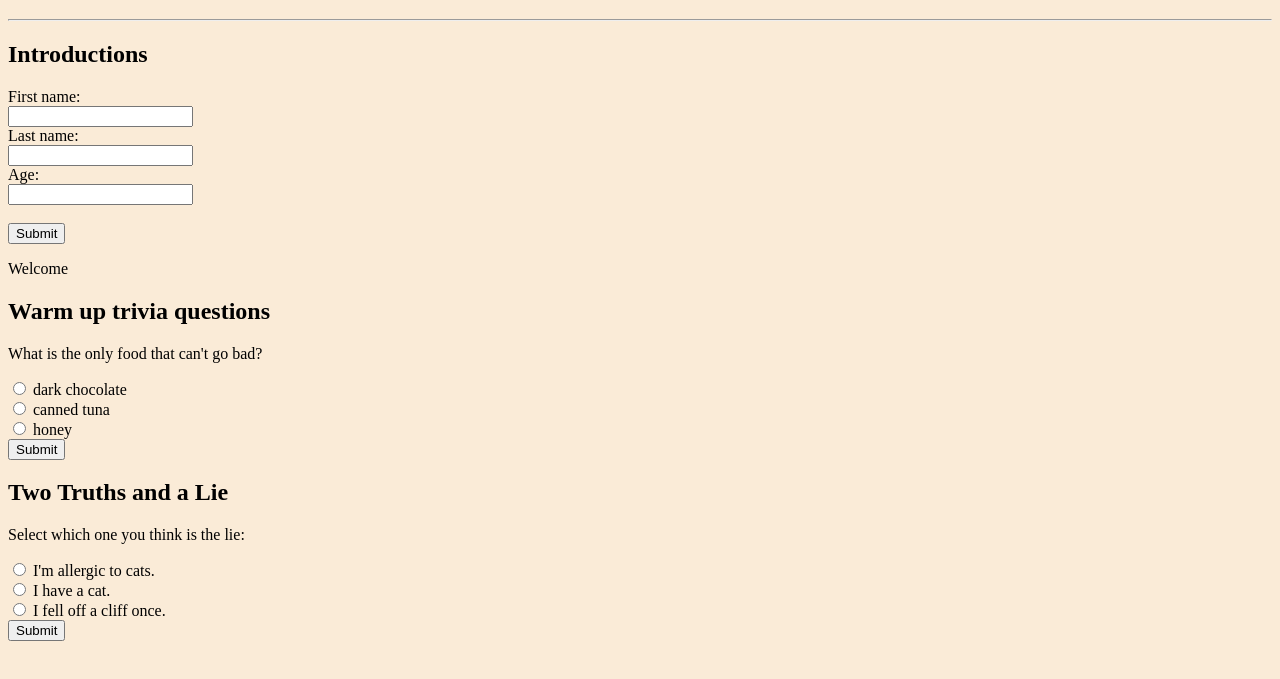
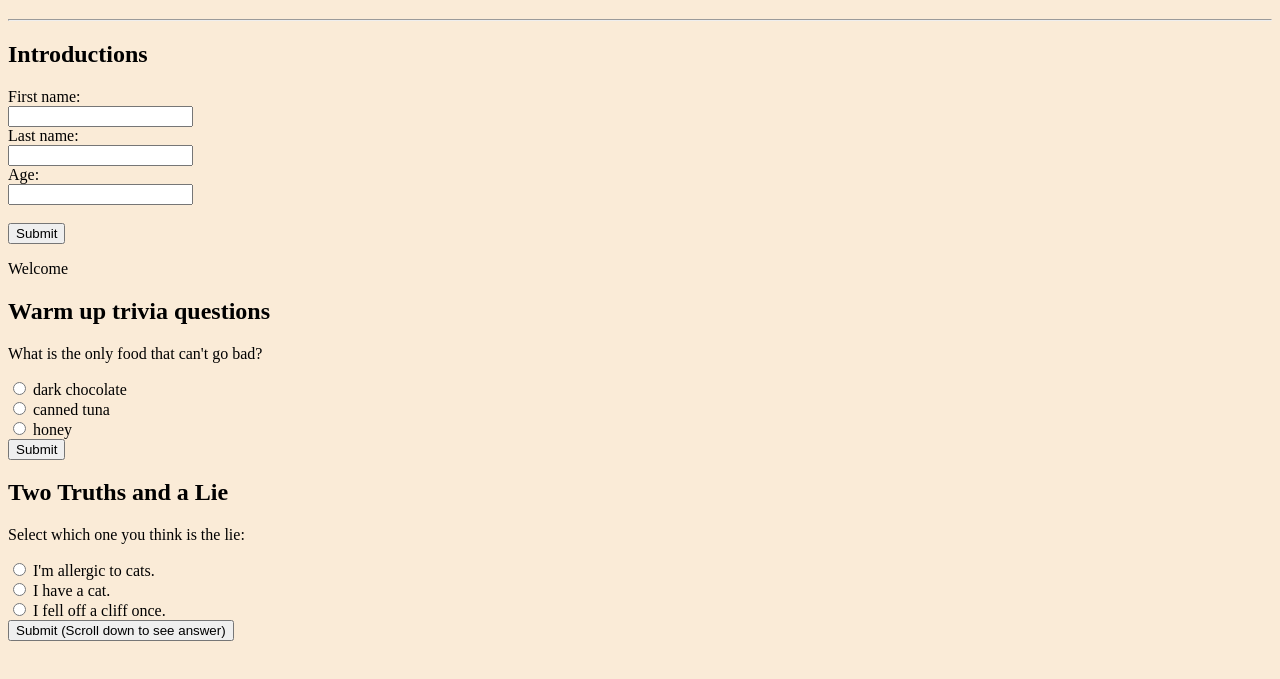
Before and after one commit to epicelel/day14_forms, a plain HTML site: page index.html in a window 1280 px wide. Shown: the part 61-740 px from the top of the page. Drawn offline with Linux system fonts and the light colour scheme.

Commit message:
second commit

```diff
--- a/index.html
+++ b/index.html
@@ -45,7 +45,7 @@
         <input type="radio" name="truthlie" id="lie">
         <label for="lie">I fell off a cliff once.</label><br>
     </form>
-    <input type="button" value="Submit" onclick="checkLie();">
+    <input type="button" value="Submit (Scroll down to see answer)" onclick="checkLie();">
     <p id="truth-lie-answer"></p>
 
     <script src="js/truth.js"></script>
```
